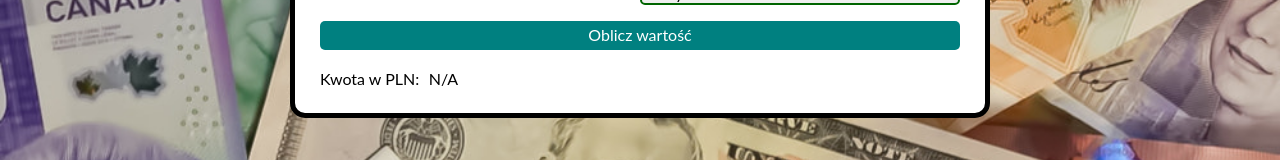
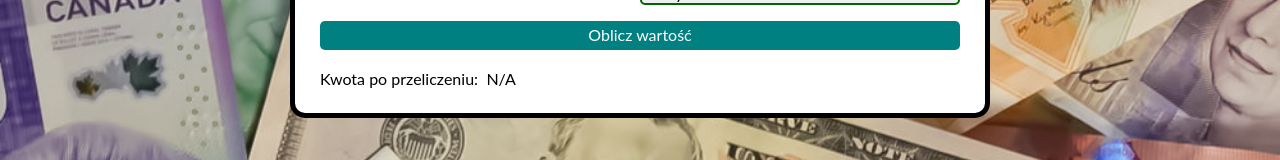
Before and after one commit to s5zee/currency-calculator-react, a React (Create React App) app: page / in a window 1280 px wide. Shown: the part 460-620 px from the top of the page. Built offline with nearby package versions, Linux system fonts and the light colour scheme.

Commit message:
changed text switched grid template column amount

```diff
--- a/src/Result/index.js
+++ b/src/Result/index.js
@@ -5,7 +5,7 @@ const Result = ({ resultElement }) => (
     <Container
       key={id}
     >
-      Kwota w PLN:
+      Kwota po przeliczeniu:
       <span>{typeof content === "number" ? content.toFixed(2) : content}</span>
     </Container>)
 );
--- a/src/Result/styled.js
+++ b/src/Result/styled.js
@@ -2,7 +2,7 @@ import styled from "styled-components";
 
 export const Container = styled.div`
     display: grid;
-    grid-template-columns: 17% 1fr;
+    grid-template-columns: 26% 1fr;
     margin-top: 20px;
 
     @media (max-width: 767px) {
```
